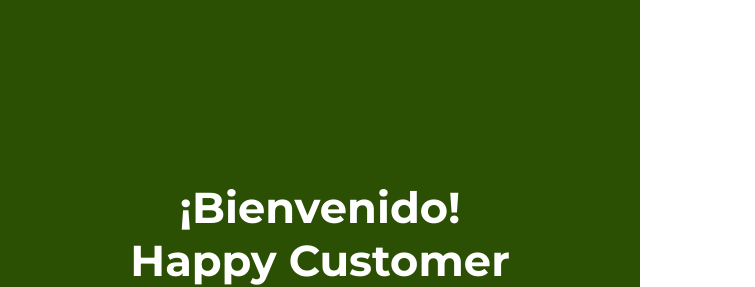
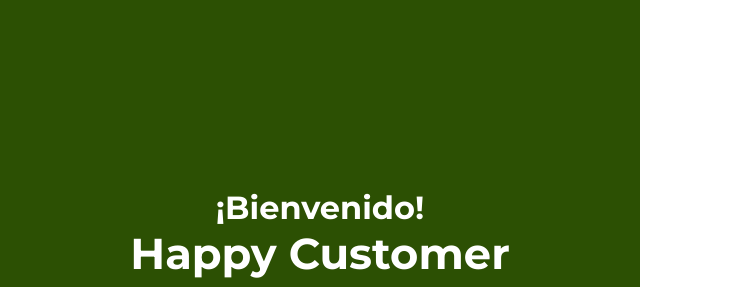
Before and after one commit to lvavila80/WebProjectHappyCustomer, a plain HTML site: page PageHC/Login.html in a window 1280 px wide. Shown: the top 287 px of the page, 0-755 px from the left. Drawn offline with Linux system fonts and the light colour scheme.

Commit message:
Correcion Fuente

```diff
--- a/PageHC/Login.html
+++ b/PageHC/Login.html
@@ -9,7 +9,7 @@
 <body>
     <div class="container-fluid">
         <div class="login-container">
-            <h2>¡Bienvenido!</h2>
+            <h1>¡Bienvenido!</h1>
             <h2>Happy Customer</h2>
             <input type="email" id="correo" name="correo" class="input-field" placeholder="Correo electrónico*" required>
             <input type="password" id="contrasena" name="contrasena" class="input-field" placeholder="Contraseña*" required>
```
